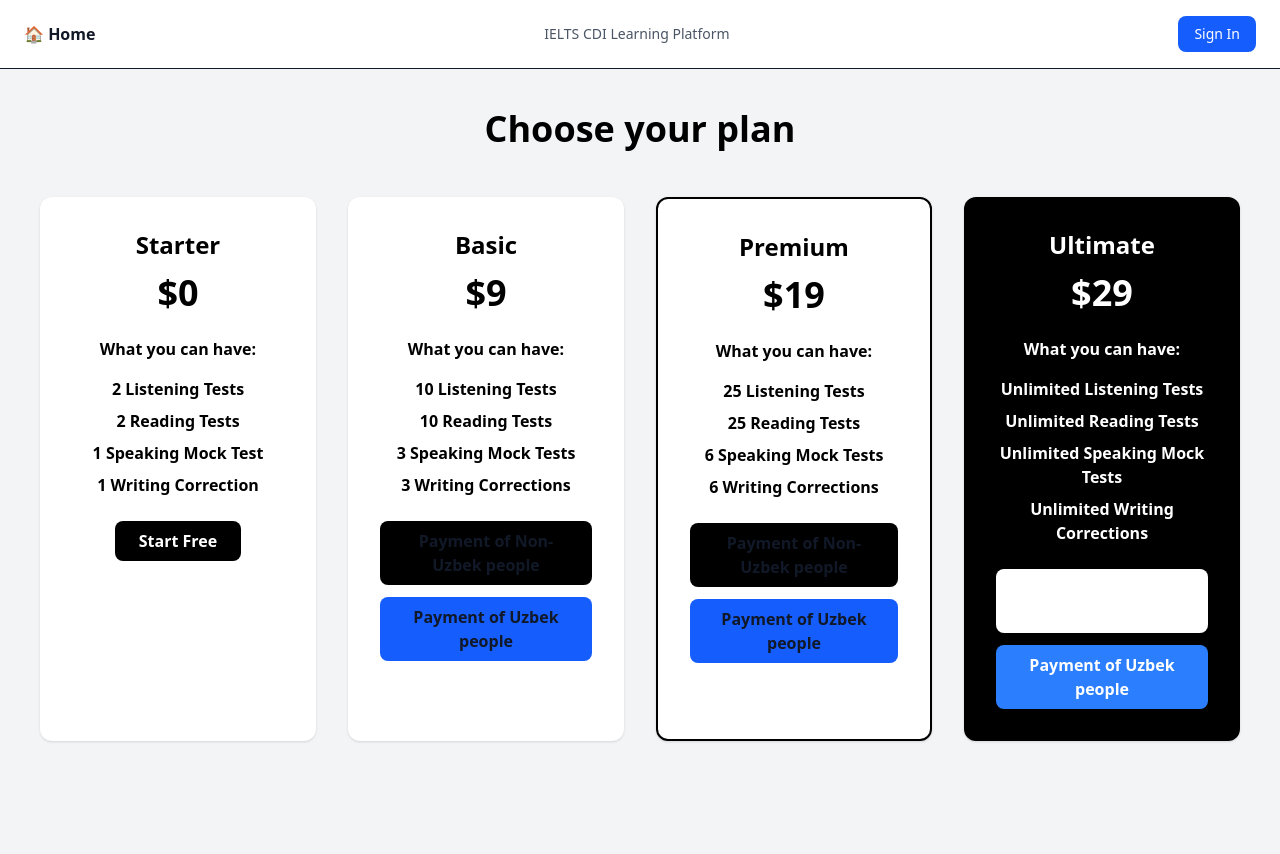
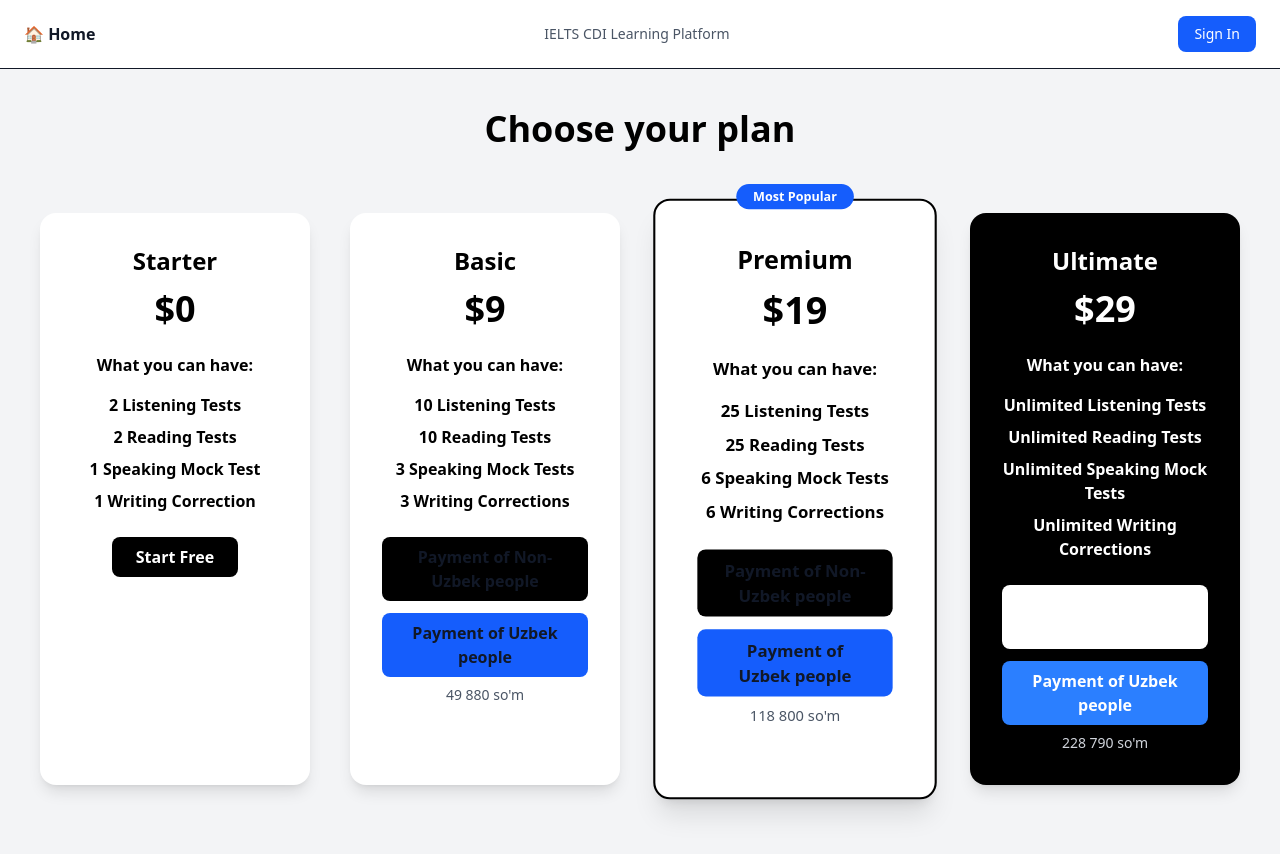
Before and after one commit to johnweek628-jpg/ielts-cdi-platform, a Next.js app: page /pricing in a window 1280 px wide. Shown: the top 854 px of the page. Built offline with nearby package versions, Linux system fonts and the light colour scheme; no server answers.

Commit message:
improve pricing UI

```diff
--- a/app/pricing/page.tsx
+++ b/app/pricing/page.tsx
@@ -18,21 +18,20 @@
 "https://t.me/jasurbeksielts?text=Men%20Ultimate%20packageni%20sotib%20olmoqchi%20edim"
 
 
-
 return (
 
 <div className="min-h-screen bg-gray-100 p-10">
 
-<h1 className="text-4xl font-extrabold text-center mb-12 text-black">
+<h1 className="text-4xl font-extrabold text-center mb-16 text-black">
 Choose your plan
 </h1>
 
-<div className="grid grid-cols-4 gap-8 max-w-7xl mx-auto">
+<div className="grid grid-cols-4 gap-10 max-w-7xl mx-auto">
 
 
 {/* STARTER */}
 
-<div className="bg-white p-8 rounded-xl shadow text-center">
+<div className="bg-white p-8 rounded-2xl shadow-lg hover:shadow-blue-200 hover:-translate-y-1 transition text-center">
 
 <h2 className="text-2xl font-bold mb-3 text-black">
 Starter
@@ -68,7 +67,7 @@
 
 {/* BASIC */}
 
-<div className="bg-white p-8 rounded-xl shadow text-center">
+<div className="bg-white p-8 rounded-2xl shadow-lg hover:shadow-blue-200 hover:-translate-y-1 transition text-center">
 
 <h2 className="text-2xl font-bold mb-3 text-black">
 Basic
@@ -92,8 +91,7 @@
 </ul>
 
 <a
-href={basicTelegram}
-target="_blank"
+href="#"
 className="block bg-black text-white px-6 py-2 rounded-lg font-semibold mb-3"
 >
 Payment of Non-Uzbek people
@@ -107,13 +105,23 @@
 Payment of Uzbek people
 </a>
 
+<p className="text-sm mt-2 text-gray-600">
+49 880 so'm
+</p>
+
 </div>
 
 
 
 {/* PREMIUM */}
 
-<div className="bg-white p-8 rounded-xl shadow text-center border-2 border-black">
+<div className="relative bg-white p-10 rounded-2xl border-2 border-black shadow-xl hover:shadow-blue-300 hover:-translate-y-1 transition text-center scale-105">
+
+{/* MOST POPULAR */}
+
+<div className="absolute -top-4 left-1/2 -translate-x-1/2 bg-blue-600 text-white text-xs px-4 py-1 rounded-full font-semibold">
+Most Popular
+</div>
 
 <h2 className="text-2xl font-bold mb-3 text-black">
 Premium
@@ -137,8 +145,7 @@
 </ul>
 
 <a
-href={premiumTelegram}
-target="_blank"
+href="#"
 className="block bg-black text-white px-6 py-2 rounded-lg font-semibold mb-3"
 >
 Payment of Non-Uzbek people
@@ -152,13 +159,17 @@
 Payment of Uzbek people
 </a>
 
+<p className="text-sm mt-2 text-gray-600">
+118 800 so'm
+</p>
+
 </div>
 
 
 
 {/* ULTIMATE */}
 
-<div className="bg-black p-8 rounded-xl shadow text-center text-white">
+<div className="bg-black p-8 rounded-2xl shadow-lg hover:shadow-blue-300 hover:-translate-y-1 transition text-center text-white">
 
 <h2 className="text-2xl font-bold mb-3">
 Ultimate
@@ -182,8 +193,7 @@
 </ul>
 
 <a
-href={ultimateTelegram}
-target="_blank"
+href="#"
 className="block bg-white text-black px-6 py-2 rounded-lg font-bold mb-3"
 >
 Payment of Non-Uzbek people
@@ -197,6 +207,10 @@
 Payment of Uzbek people
 </a>
 
+<p className="text-sm mt-2 text-gray-300">
+228 790 so'm
+</p>
+
 </div>
 
 
```
